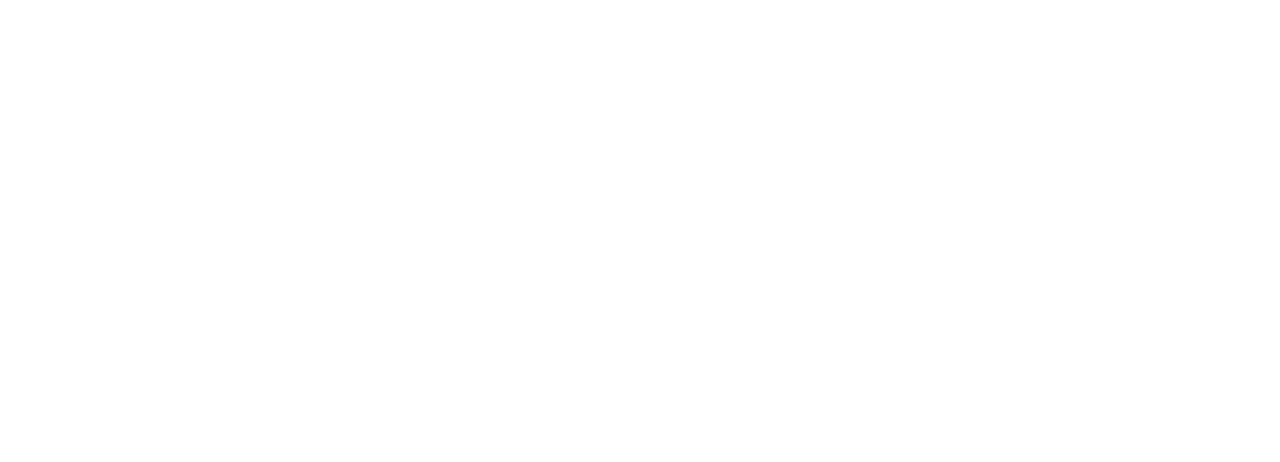
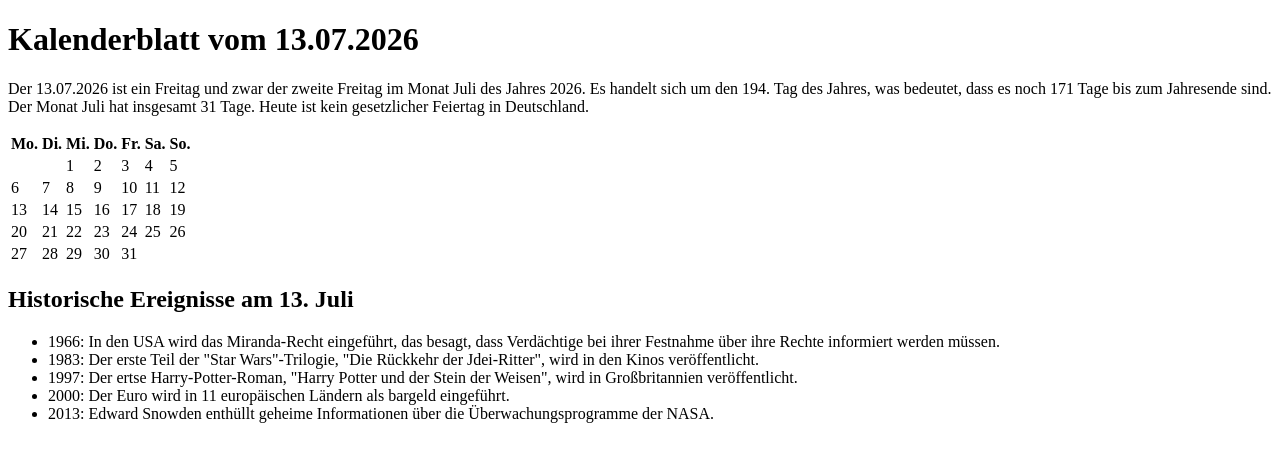
Before and after one commit to lolologic/kalender_html, a plain HTML site: page index.html in a window 1280 px wide. Drawn offline with Linux system fonts and the light colour scheme.

Commit message:
calender: finished first task

```diff
--- a/index.html
+++ b/index.html
@@ -5,6 +5,87 @@
         <title>Kalender</title>
     </head>
     <body>
-
+        <h1>Kalenderblatt vom 13.07.2026</h1>
+        <p>Der 13.07.2026 ist ein Freitag und zwar der zweite Freitag im Monat Juli des Jahres 2026.
+            Es handelt sich um den 194. Tag des Jahres, was bedeutet, dass es noch 171 Tage bis zum Jahresende sind.
+            Der Monat Juli hat insgesamt 31 Tage. Heute ist kein gesetzlicher Feiertag in Deutschland.</p>
+        <table>
+            <tdead>
+                    <th>Mo.</th>
+                    <th>Di.</th>
+                    <th>Mi.</th>
+                    <th>Do.</th>
+                    <th>Fr.</th>
+                    <th>Sa.</th>
+                    <th>So.</th>
+            </tdead>
+            <tbody>
+                <tr>
+                    <td></td>
+                    <td></td>
+                    <td>1</td>
+                    <td>2</td>
+                    <td>3</td>
+                    <td>4</td>
+                    <td>5</td>
+                </tr>
+                <tr>
+                    <td>6</td>
+                    <td>7</td>
+                    <td>8</td>
+                    <td>9</td>
+                    <td>10</td>
+                    <td>11</td>
+                    <td>12</td>
+                </tr>
+                <tr>
+                    <td>13</td>
+                    <td>14</td>
+                    <td>15</td>
+                    <td>16</td>
+                    <td>17</td>
+                    <td>18</td>
+                    <td>19</td>
+                </tr>
+                <tr>
+                    <td>20</td>
+                    <td>21</td>
+                    <td>22</td>
+                    <td>23</td>
+                    <td>24</td>
+                    <td>25</td>
+                    <td>26</td>
+                </tr>
+                <tr>
+                    <td>27</td>
+                    <td>28</td>
+                    <td>29</td>
+                    <td>30</td>
+                    <td>31</td>
+                </tr>
+            </tbody>
+        </table>
+        <h2>Historische Ereignisse am 13. Juli</h2>
+        <ul>
+            <li>
+                1966: In den USA wird das Miranda-Recht eingeführt, das besagt, dass Verdächtige
+                bei ihrer Festnahme über ihre Rechte informiert werden müssen.
+            </li>
+            <li>
+                1983: Der erste Teil der "Star Wars"-Trilogie, "Die Rückkehr der Jdei-Ritter",
+                wird in den Kinos veröffentlicht.
+            </li>
+            <li>
+                1997: Der ertse Harry-Potter-Roman, "Harry Potter und der Stein der Weisen",
+                wird in Großbritannien veröffentlicht.
+            </li>
+            <li>
+                2000: Der Euro wird in 11 europäischen Ländern als bargeld eingeführt.
+            </li>
+            <li>
+                2013: Edward Snowden enthüllt geheime Informationen über die
+                Überwachungsprogramme der NASA.
+            </li>
+        </ul>
     </body>
 </html>
```
